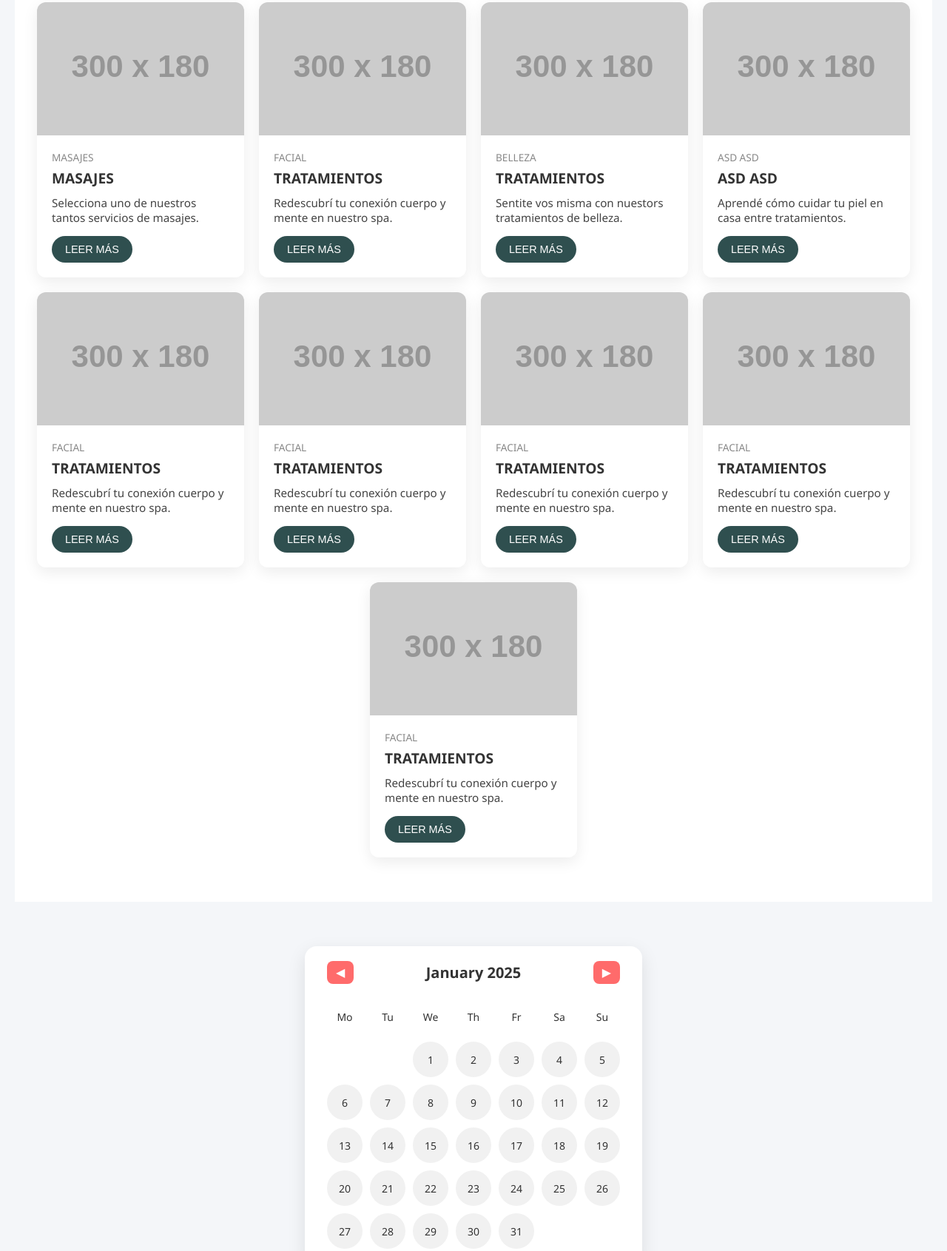
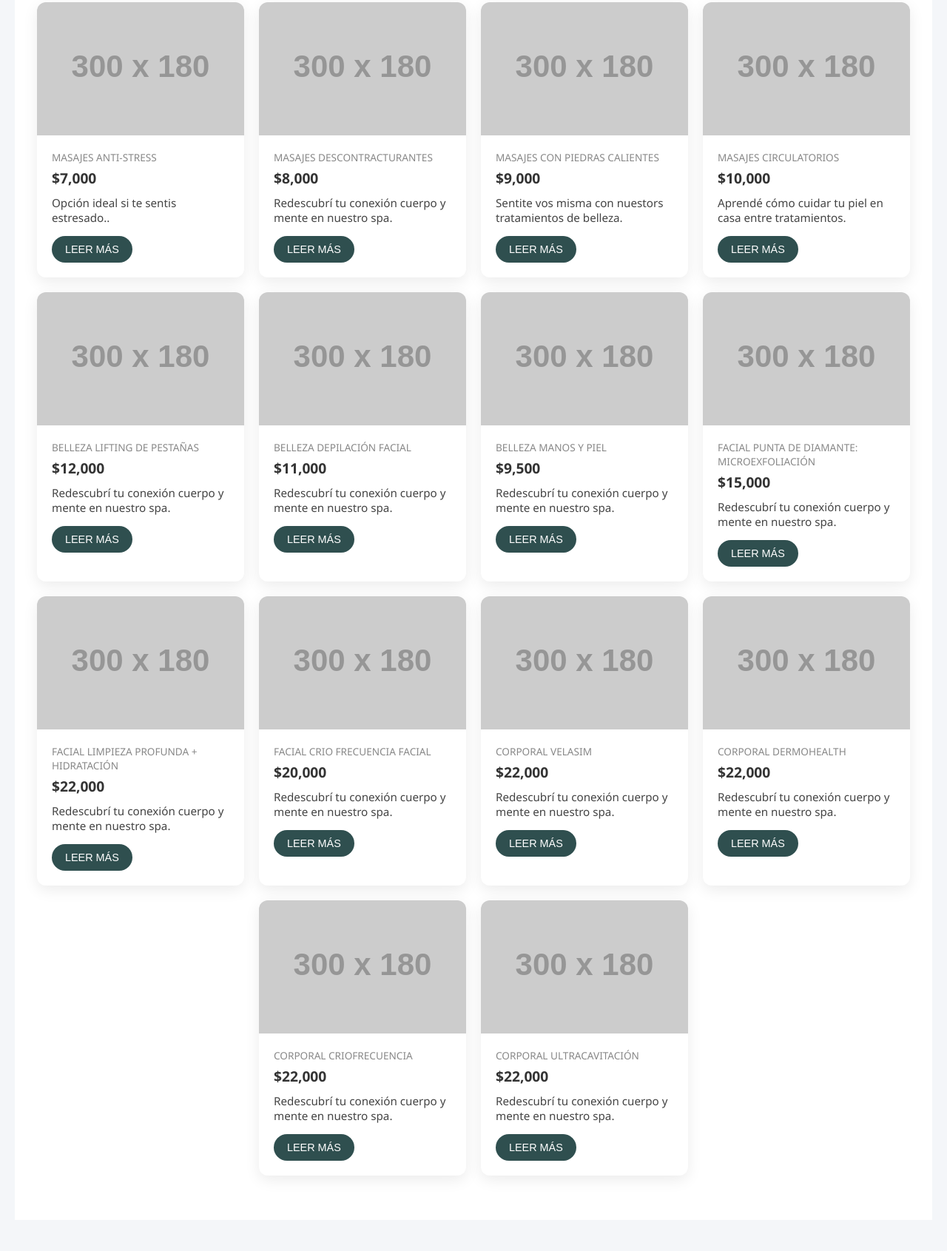
Before and after one commit to lautarorudaz/tpiChayaTeam, a plain HTML site: page pages/turnooss.html in a window 1280 px wide. Shown: the part 321-2012 px from the top of the page at 74% size. Drawn offline with Linux system fonts and the light colour scheme; placeholder pictures from the web are drawn by us.

Commit message:
Restando detalles

```diff
--- a/css/style.css
+++ b/css/style.css
@@ -8,7 +8,7 @@
 }
 
 .header_propiedades{
-    background-color: #ffdcdc;
+    background-color: #f5cbe7;
     height: 95px;
     width: 100%;
 }
@@ -52,7 +52,7 @@
     align-items: center;
     height: 30px;
     width: 90px;
-    background-color: #ffdaf1; /* Rosa claro */
+    background-color: #f5cbe7; /* Rosa claro */
     border: none;
     color: #222;
     padding: 5px 18px;
@@ -99,7 +99,7 @@
     align-items: center;
     height: 30px;
     width:140px;
-    background-color: #ffdaf1; /* Rosa claro */
+    background-color: #f5cbe7; /* Rosa claro */
     border: none;
     color: #222;
     padding: 5px 18px;
--- a/pages/turnooss.html
+++ b/pages/turnooss.html
@@ -61,9 +61,9 @@
         <div class="blog-card">
           <img src="https://via.placeholder.com/300x180?text=Masajes" alt="Masajes">
           <div class="blog-content">
-            <p class="blog-category">MASAJES</p>
-            <h3 class="blog-heading">MASAJES</h3>
-            <p class="blog-description">Selecciona uno de nuestros tantos servicios de masajes.</p>
+            <p class="blog-category">MASAJES ANTI-STRESS</p>
+            <h3 class="blog-heading">$7,000</h3>
+            <p class="blog-description">Opción ideal si te sentis estresado..</p>
             <button class="blog-button">LEER MÁS</button>
           </div>
         </div>
@@ -71,8 +71,8 @@
         <div class="blog-card">
           <img src="https://via.placeholder.com/300x180?text=Bienestar" alt="Tratamiento facial">
           <div class="blog-content">
-            <p class="blog-category">FACIAL</p>
-            <h3 class="blog-heading">TRATAMIENTOS</h3>
+            <p class="blog-category">MASAJES DESCONTRACTURANTES</p>
+            <h3 class="blog-heading">$8,000</h3>
             <p class="blog-description">Redescubrí tu conexión cuerpo y mente en nuestro spa.</p>
             <button class="blog-button">LEER MÁS</button>
           </div>
@@ -81,8 +81,8 @@
         <div class="blog-card">
           <img src="https://via.placeholder.com/300x180?text=Apertura" alt="Tratamiento de belleza">
           <div class="blog-content">
-            <p class="blog-category">BELLEZA</p>
-            <h3 class="blog-heading">TRATAMIENTOS</h3>
+            <p class="blog-category">MASAJES CON PIEDRAS CALIENTES</p>
+            <h3 class="blog-heading">$9,000</h3>
             <p class="blog-description">Sentite vos misma con nuestors tratamientos de belleza.</p>
             <button class="blog-button">LEER MÁS</button>
           </div>
@@ -91,8 +91,8 @@
         <div class="blog-card">
           <img src="https://via.placeholder.com/300x180?text=Facial" alt="No me acuerdo">
           <div class="blog-content">
-            <p class="blog-category">ASD ASD</p>
-            <h3 class="blog-heading">ASD ASD</h3>
+            <p class="blog-category">MASAJES CIRCULATORIOS</p>
+            <h3 class="blog-heading">$10,000</h3>
             <p class="blog-description">Aprendé cómo cuidar tu piel en casa entre tratamientos.</p>
             <button class="blog-button">LEER MÁS</button>
           </div>
@@ -101,8 +101,8 @@
         <div class="blog-card">
           <img src="https://via.placeholder.com/300x180?text=Bienestar" alt="Tratamiento facial">
           <div class="blog-content">
-            <p class="blog-category">FACIAL</p>
-            <h3 class="blog-heading">TRATAMIENTOS</h3>
+            <p class="blog-category">BELLEZA LIFTING DE PESTAÑAS</p>
+            <h3 class="blog-heading">$12,000</h3>
             <p class="blog-description">Redescubrí tu conexión cuerpo y mente en nuestro spa.</p>
             <button class="blog-button">LEER MÁS</button>
           </div>
@@ -111,8 +111,8 @@
         <div class="blog-card">
           <img src="https://via.placeholder.com/300x180?text=Bienestar" alt="Tratamiento facial">
           <div class="blog-content">
-            <p class="blog-category">FACIAL</p>
-            <h3 class="blog-heading">TRATAMIENTOS</h3>
+            <p class="blog-category">BELLEZA DEPILACIÓN FACIAL</p>
+            <h3 class="blog-heading">$11,000</h3>
             <p class="blog-description">Redescubrí tu conexión cuerpo y mente en nuestro spa.</p>
             <button class="blog-button">LEER MÁS</button>
           </div>
@@ -121,8 +121,8 @@
         <div class="blog-card">
           <img src="https://via.placeholder.com/300x180?text=Bienestar" alt="Tratamiento facial">
           <div class="blog-content">
-            <p class="blog-category">FACIAL</p>
-            <h3 class="blog-heading">TRATAMIENTOS</h3>
+            <p class="blog-category">BELLEZA MANOS Y PIEL</p>
+            <h3 class="blog-heading">$9,500</h3>
             <p class="blog-description">Redescubrí tu conexión cuerpo y mente en nuestro spa.</p>
             <button class="blog-button">LEER MÁS</button>
           </div>
@@ -131,8 +131,8 @@
         <div class="blog-card">
           <img src="https://via.placeholder.com/300x180?text=Bienestar" alt="Tratamiento facial">
           <div class="blog-content">
-            <p class="blog-category">FACIAL</p>
-            <h3 class="blog-heading">TRATAMIENTOS</h3>
+            <p class="blog-category">FACIAL Punta de Diamante: Microexfoliación</p>
+            <h3 class="blog-heading">$15,000</h3>
             <p class="blog-description">Redescubrí tu conexión cuerpo y mente en nuestro spa.</p>
             <button class="blog-button">LEER MÁS</button>
           </div>
@@ -141,8 +141,58 @@
         <div class="blog-card">
           <img src="https://via.placeholder.com/300x180?text=Bienestar" alt="Tratamiento facial">
           <div class="blog-content">
-            <p class="blog-category">FACIAL</p>
-            <h3 class="blog-heading">TRATAMIENTOS</h3>
+            <p class="blog-category">FACIAL Limpieza profunda + Hidratación</p>
+            <h3 class="blog-heading">$22,000</h3>
+            <p class="blog-description">Redescubrí tu conexión cuerpo y mente en nuestro spa.</p>
+            <button class="blog-button">LEER MÁS</button>
+          </div>
+        </div>
+
+        <div class="blog-card">
+          <img src="https://via.placeholder.com/300x180?text=Bienestar" alt="Tratamiento facial">
+          <div class="blog-content">
+            <p class="blog-category">FACIAL Crio frecuencia facial</p>
+            <h3 class="blog-heading">$20,000</h3>
+            <p class="blog-description">Redescubrí tu conexión cuerpo y mente en nuestro spa.</p>
+            <button class="blog-button">LEER MÁS</button>
+          </div>
+        </div>
+
+        <div class="blog-card">
+          <img src="https://via.placeholder.com/300x180?text=Bienestar" alt="Tratamiento facial">
+          <div class="blog-content">
+            <p class="blog-category">CORPORAL VelaSim</p>
+            <h3 class="blog-heading">$22,000</h3>
+            <p class="blog-description">Redescubrí tu conexión cuerpo y mente en nuestro spa.</p>
+            <button class="blog-button">LEER MÁS</button>
+          </div>
+        </div>
+
+        <div class="blog-card">
+          <img src="https://via.placeholder.com/300x180?text=Bienestar" alt="Tratamiento facial">
+          <div class="blog-content">
+            <p class="blog-category">CORPORAL DermoHealth</p>
+            <h3 class="blog-heading">$22,000</h3>
+            <p class="blog-description">Redescubrí tu conexión cuerpo y mente en nuestro spa.</p>
+            <button class="blog-button">LEER MÁS</button>
+          </div>
+        </div>
+
+        <div class="blog-card">
+          <img src="https://via.placeholder.com/300x180?text=Bienestar" alt="Tratamiento facial">
+          <div class="blog-content">
+            <p class="blog-category">CORPORAL Criofrecuencia</p>
+            <h3 class="blog-heading">$22,000</h3>
+            <p class="blog-description">Redescubrí tu conexión cuerpo y mente en nuestro spa.</p>
+            <button class="blog-button">LEER MÁS</button>
+          </div>
+        </div>
+
+        <div class="blog-card">
+          <img src="https://via.placeholder.com/300x180?text=Bienestar" alt="Tratamiento facial">
+          <div class="blog-content">
+            <p class="blog-category">CORPORAL Ultracavitación</p>
+            <h3 class="blog-heading">$22,000</h3>
             <p class="blog-description">Redescubrí tu conexión cuerpo y mente en nuestro spa.</p>
             <button class="blog-button">LEER MÁS</button>
           </div>
@@ -163,6 +213,41 @@
 
     </main>
 
+    <footer>
+      <div class="footer_p">
+              <div class="iconos_footer">
+                  <div>
+                      <a href="https://wa.me/543624022456"><img src="/media/whatsapp.png" alt=""></a>
+                  </div>
+                  <div>
+                      <a href="https://www.instagram.com/lucianoyague_/"><img src="/media/instagram.png" alt=""></a>
+                  </div>
+                  <div>
+                      <a href=""><img src="/media//gmail.png" alt=""></a>
+                  </div>
+              </div>
+
+              <div>
+
+                  <div class="copy">
+                      <p>&copy;All rights reserved </p>
+                  </div>
+              </div>
+
+              <div class="navegacion_footer">
+                  <div><a href="/index.html">INICIO</a></div>
+                  <div><a href="servicios.html">SERVICIOS</a></div>
+                  <div><a href="turnooss.html">TURNOS</a></div>
+                  <div><a href="contacto.html">CONTACTO</a></div>
+                  <div><a href="noticias.html">NOTICIAS</a></div>
+              </div>
+
+
+
+      </div>
+
+  </footer>
+
     <script src="/js/calendario.js"></script>
 </body>
 </html>
```
Also changed, not shown: pages/misturnos.html (+11 -0 lines).
